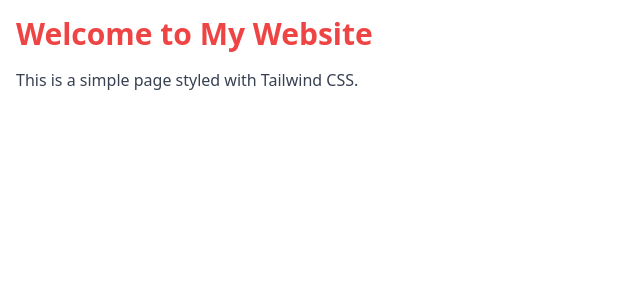
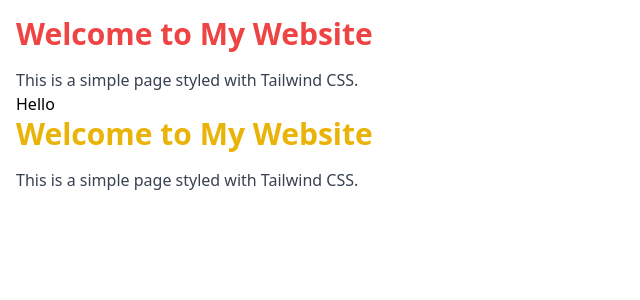
Before and after one commit to Exodus102/css_website_migration, a PHP site: page / in a window 1280 px wide. Shown: the top 300 px of the page, without its empty margins (0-640 px from the left). Run offline with PHP 8.4, Linux system fonts and the light colour scheme.

Commit message:
Hello World

```diff
--- a/Tailwind/src/output.css
+++ b/Tailwind/src/output.css
@@ -619,3 +619,8 @@ video {
   --tw-text-opacity: 1;
   color: rgb(239 68 68 / var(--tw-text-opacity, 1));
 }
+
+.text-yellow-500 {
+  --tw-text-opacity: 1;
+  color: rgb(234 179 8 / var(--tw-text-opacity, 1));
+}
--- a/index.php
+++ b/index.php
@@ -12,6 +12,12 @@
     <div class="container mx-auto p-4">
         <h1 class="text-3xl font-bold mb-4 text-red-500">Welcome to My Website</h1>
         <p class="text-gray-700">This is a simple page styled with Tailwind CSS.</p>
+        <h1>Hello
+        </h1>
+        <h1 class="text-3xl font-bold mb-4 text-yellow-500">Welcome to My Website</h1>
+        <p class="text-gray-700">This is a simple page styled with Tailwind CSS.</p>
+
+
     </div>
 </body>
 
```
